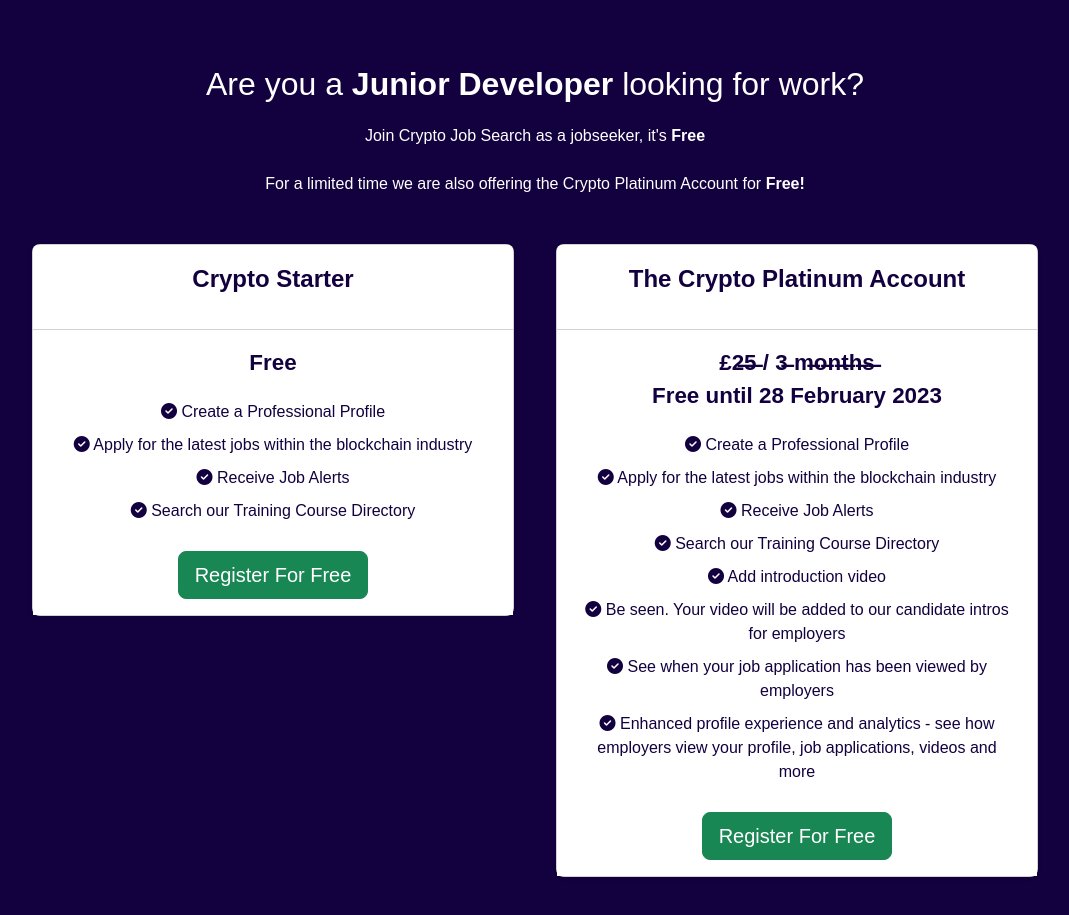
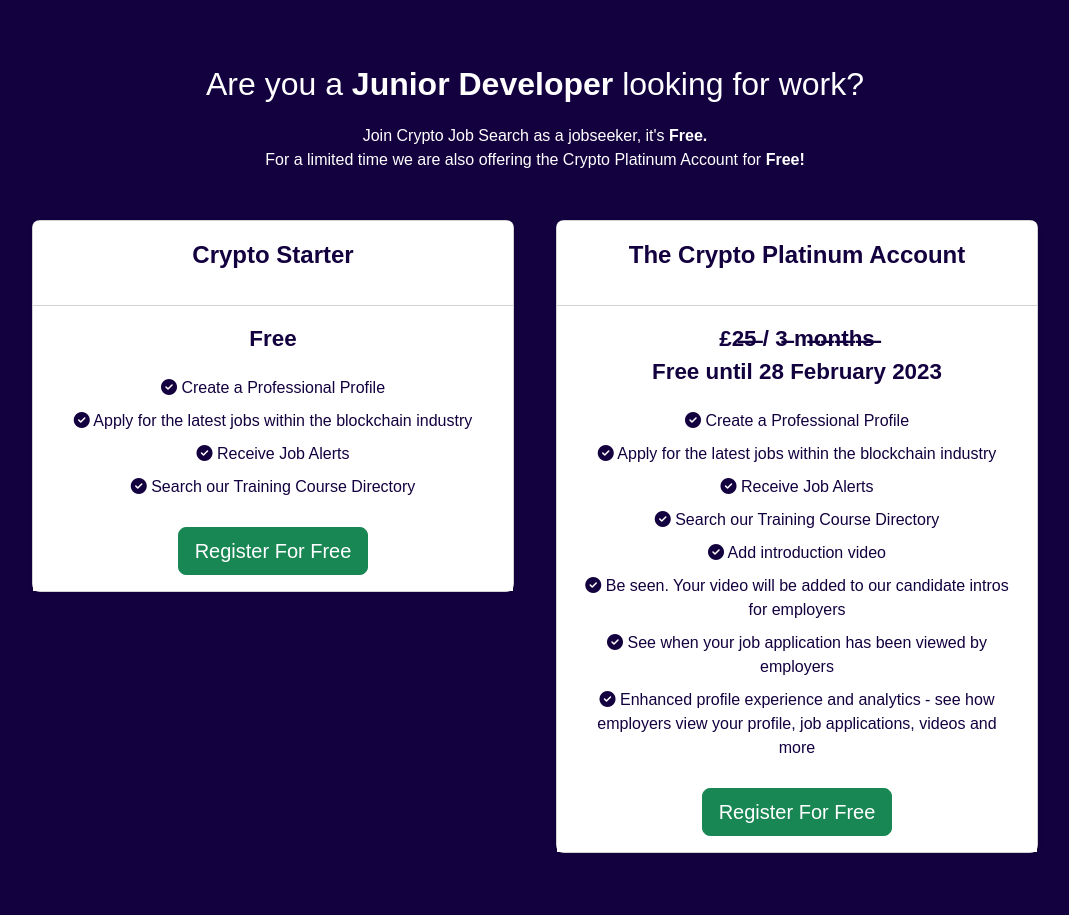
Before and after one commit to aide001/devlandingpage2, a plain HTML site: page index.html in a window 1280 px wide. Shown: the part 2060-2975 px from the top of the page, without its empty margins (105-1174 px from the left). Drawn offline with nearby package versions, Linux system fonts and the light colour scheme.

Commit message:
Update index.html

```diff
--- a/index.html
+++ b/index.html
@@ -211,7 +211,7 @@
   <section id="pricing">
 
     <p class="pricingheader">Are you a <b>Junior Developer</b> looking for work?</p>
-    <p class="pricingsecond">Join Crypto Job Search as a jobseeker, it's <b>Free</b><br><br> For a limited time we are also offering the Crypto Platinum Account for <b>Free!</b></p>
+    <p class="pricingsecond">Join Crypto Job Search as a jobseeker, it's <b>Free.</b><br> For a limited time we are also offering the Crypto Platinum Account for <b>Free!</b></p>
 
 
 
```
